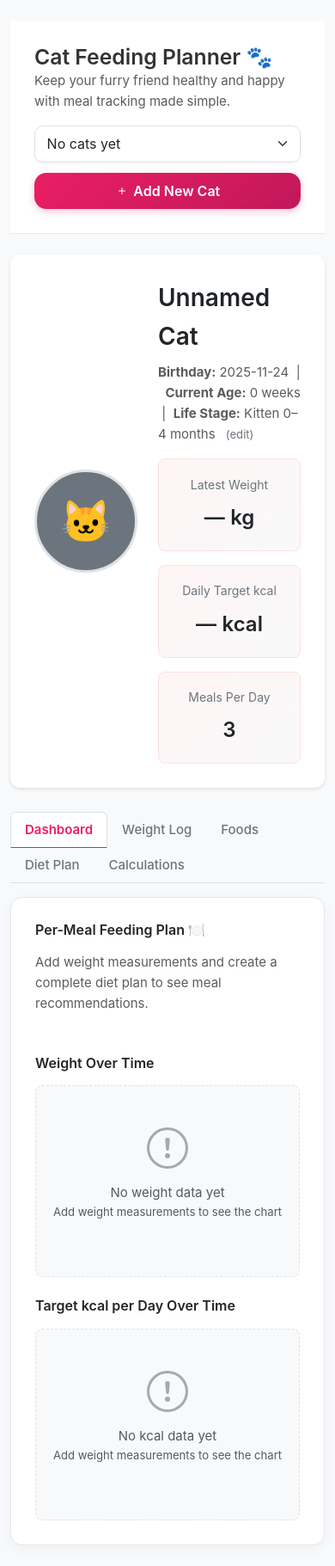
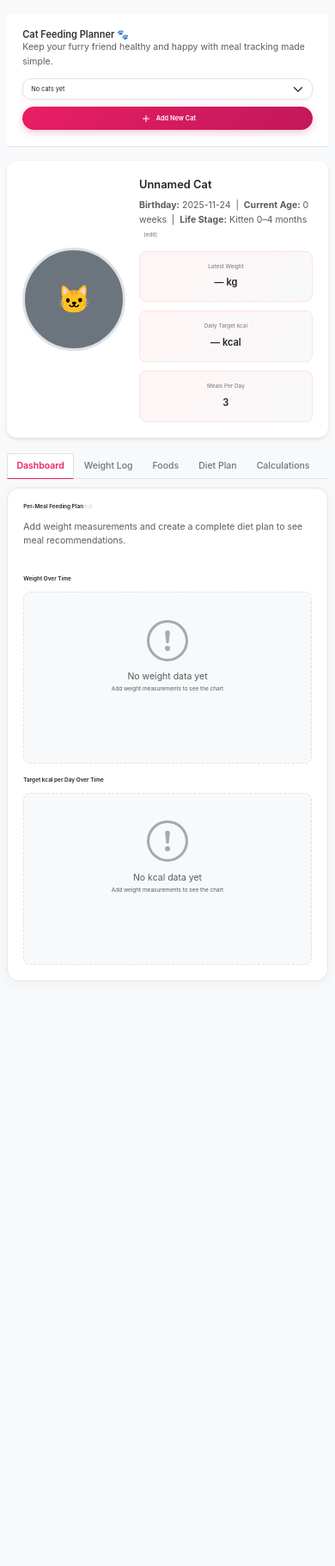
Before and after one commit to kxxxx-hi/babbu-feeder, a Flask app: page / in a window 390 px wide. Shown: the whole page at 86% size. After the commit the page ends 1141 px from the top, so only its background shows below. Run offline with Flask 3, Linux system fonts and the light colour scheme; some libraries are stand-ins or nearby versions.

Commit message:
Reduce mobile text size by 30% and improve email deliverability
- Add responsive CSS to reduce all font sizes by 30% on mobile devices
- Add plain text version of email for better deliverability
- Add reply-to header to email messages
- This should help emails avoid spam/junk folders

```diff
--- a/api/index.py
+++ b/api/index.py
@@ -1334,14 +1334,45 @@ def generate_diet_plan_email(cat_id: int, recipient_email: str) -> Optional[str]
         </html>
         """
 
+        # Build plain text version for better deliverability
+        plain_text = f"""Daily Diet Plan for {cat_name}
+Date: {today}
+Daily Target: {daily_kcal:.0f} kcal
+Life Stage: {stage_display}
+Meals Per Day: {meals_per_day}
+
+"""
+
+        for meal_num in sorted(meals_dict.keys()):
+            meal_items = meals_dict[meal_num]
+            meal_total_kcal = sum(item.get("kcal_meal", 0) for item in meal_items)
+            meal_label = f"{meal_num}{'st' if meal_num == 1 else 'nd' if meal_num == 2 else 'rd' if meal_num == 3 else 'th'} Meal"
+
+            plain_text += f"{meal_label} ({meal_total_kcal:.0f} kcal):\n"
+            plain_text += "-" * 50 + "\n"
+
+            for item in meal_items:
+                food_name = item.get("Food", "")
+                food_type = item.get("food_type", "").title()
+                grams = item.get("grams_per_meal", 0)
+                plain_text += f"  {food_name} ({food_type}): {grams:.1f} g\n"
+
+            plain_text += "\n"
+
+        plain_text += "💡 Tip: Feed according to the meal plan above. Adjust portions if your cat's activity level or weight changes.\n"
+
         # Send email
         from_email = os.getenv("SENDGRID_FROM_EMAIL", "noreply@babbu-feeder.com")
         message = Mail(
             from_email=from_email,
             to_emails=recipient_email,
             subject=f"🐾 Daily Diet Plan for {cat_name} - {today}",
-            html_content=html_content
+            html_content=html_content,
+            plain_text_content=plain_text
         )
+
+        # Add reply-to header (same as from_email for better deliverability)
+        message.reply_to = from_email
 
         # Add BCC if multiple recipients are configured (for privacy)
         bcc_emails_str = os.getenv("DAILY_EMAIL_BCC", "")
--- a/templates/index.html
+++ b/templates/index.html
@@ -130,6 +130,32 @@
       border: 1px dashed #dee2e6;
     }
     @media (max-width: 768px) {
+      /* Reduce all text sizes by 30% on mobile (multiply by 0.7) */
+      body {
+        font-size: 10.5px; /* 15px * 0.7 */
+      }
+      html {
+        font-size: 10.5px;
+      }
+      .cat-name {
+        font-size: 1.225rem; /* 1.75rem * 0.7 */
+      }
+      .stat-label {
+        font-size: 0.6125rem; /* 0.875rem * 0.7 */
+      }
+      .stat-value {
+        font-size: 1.05rem; /* 1.5rem * 0.7 */
+      }
+      h1, .h1 { font-size: calc(1.75rem * 0.7); }
+      h2, .h2 { font-size: calc(1.5rem * 0.7); }
+      h3, .h3 { font-size: calc(1.25rem * 0.7); }
+      h4, .h4 { font-size: calc(1.1rem * 0.7); }
+      h5, .h5 { font-size: calc(1rem * 0.7); }
+      h6, .h6 { font-size: calc(0.875rem * 0.7); }
+      .btn { font-size: calc(1rem * 0.7); }
+      .form-control, .form-select { font-size: calc(1rem * 0.7); }
+      .table { font-size: calc(1rem * 0.7); }
+      .small, small { font-size: calc(0.875rem * 0.7); }
       .header-actions {
         width: 100%;
         flex-direction: column;
```
